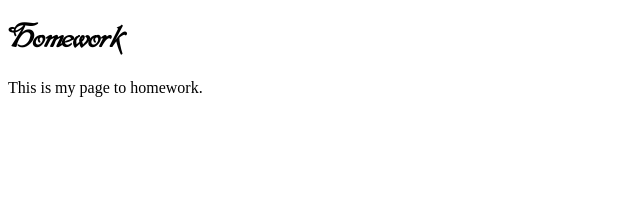
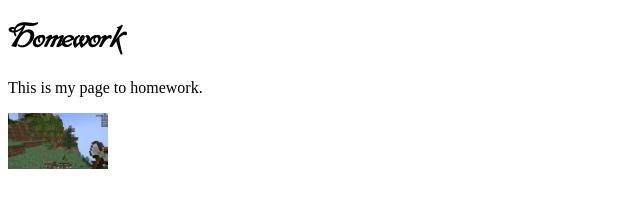
Before and after one commit to NestorMarcelo2005/NestorMarcelo2005.github.io, a plain HTML site: page index.html in a window 1280 px wide. Shown: the whole page, without its empty margins (0-640 px from the left). Drawn offline with Linux system fonts and the light colour scheme.

Commit message:
Update index.html

```diff
--- a/index.html
+++ b/index.html
@@ -9,5 +9,6 @@
 <body>
     <h1>Homework</h1>
     <p>This is my page to homework.</p>
+    <img src="Screenshot_747.png" alt="Description of the image" width="100" height="auto">
 </body>
 </html>
```
